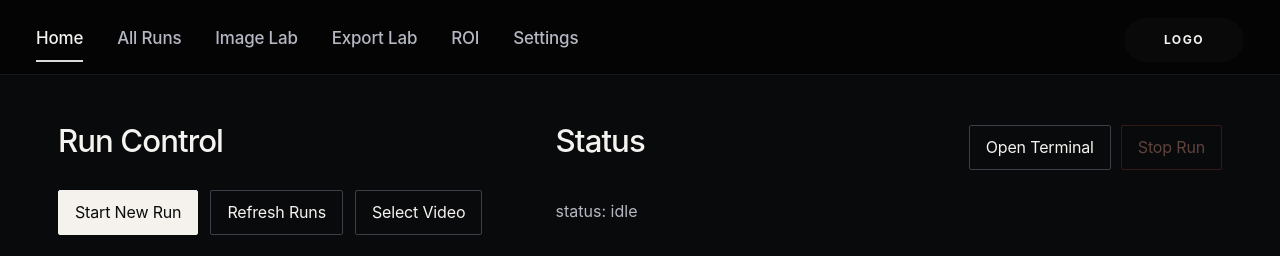
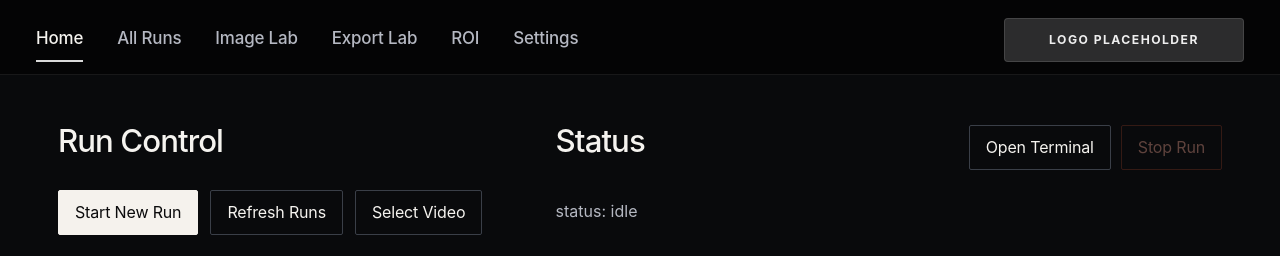
Before and after one commit to henr-lecturio/slide-lang-transformation, a website with bundled scripts: page web/index.html in a window 1280 px wide. Shown: the top 256 px of the page. Built offline with nearby package versions, Linux system fonts and the light colour scheme; files whose address does not match are found by name.

Commit message:
minor ui changes

```diff
--- a/web/css/layout.css
+++ b/web/css/layout.css
@@ -24,14 +24,14 @@ main {
 .topnav-main {
   display: flex;
   align-items: flex-end;
-  flex: 1 1 auto;
+  flex: 0 1 auto;
   gap: 18px;
   min-width: 0;
 }
 
 .topnav {
   display: flex;
-  flex: 1 1 auto;
+  flex: 0 1 auto;
   gap: 34px;
   min-width: 0;
 }
@@ -41,17 +41,17 @@ main {
   align-items: center;
   justify-content: center;
   flex: 0 0 auto;
-  min-width: 120px;
+  min-width: 240px;
   min-height: 44px;
   padding: 0 16px;
-  border: 1px dashed var(--line-strong);
-  border-radius: 999px;
-  color: var(--text-dim);
+  border: 1px solid rgba(255, 255, 255, 0.12);
+  border-radius: var(--radius-sm);
+  color: rgba(255, 255, 255, 0.92);
   font-size: 0.76rem;
   font-weight: 700;
   letter-spacing: 0.12em;
   text-transform: uppercase;
-  background: rgba(255, 255, 255, 0.02);
+  background: rgba(255, 255, 255, 0.16);
 }
 
 .tab-btn {
--- a/web/index.html
+++ b/web/index.html
@@ -29,7 +29,7 @@
           </nav>
           <button id="save-settings" class="hidden" type="button">Save Settings</button>
         </div>
-        <div class="topbar-logo-placeholder" aria-hidden="true">LOGO</div>
+        <div class="topbar-logo-placeholder" aria-hidden="true">LOGO PLACEHOLDER</div>
       </div>
     </header>
 
```
